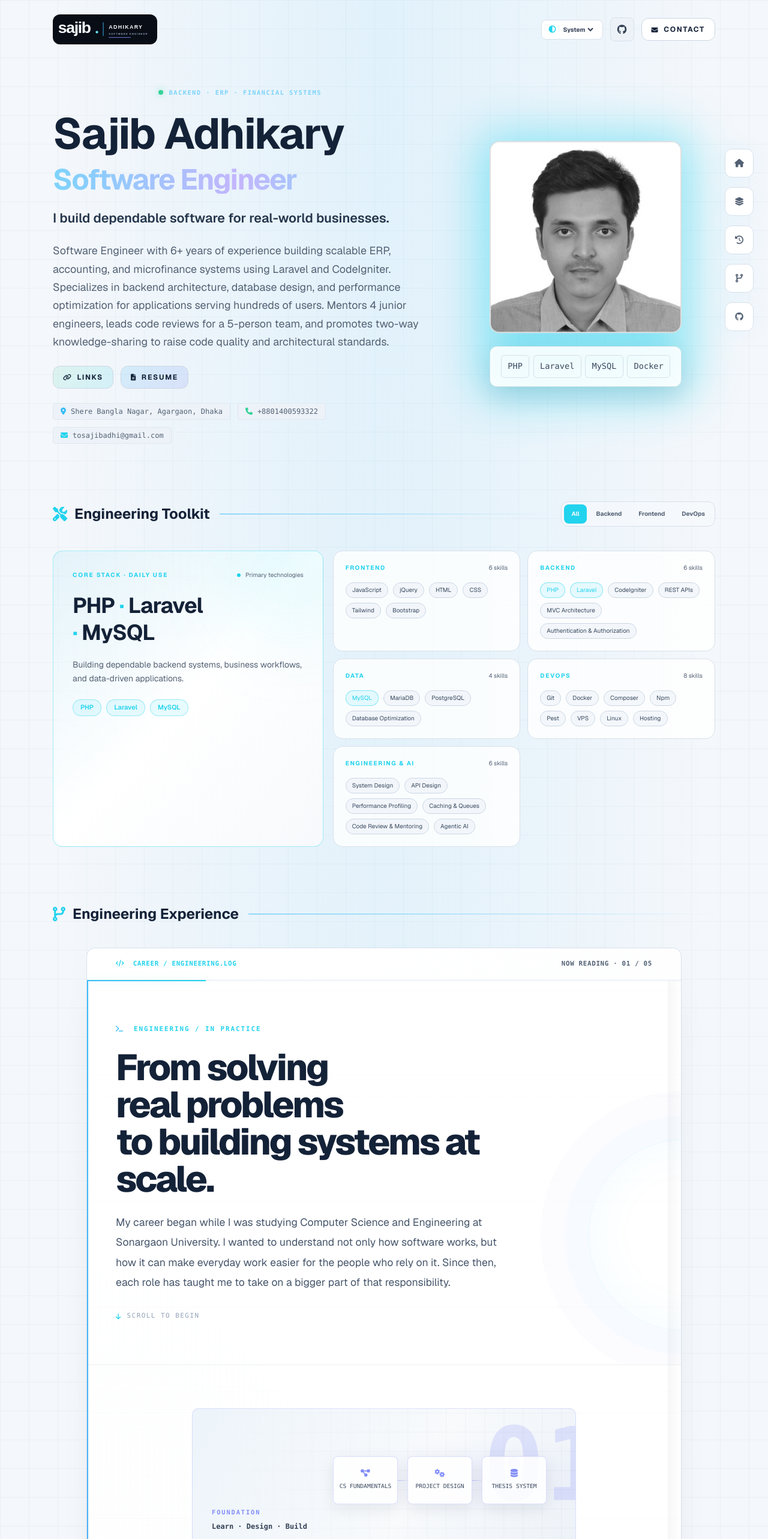
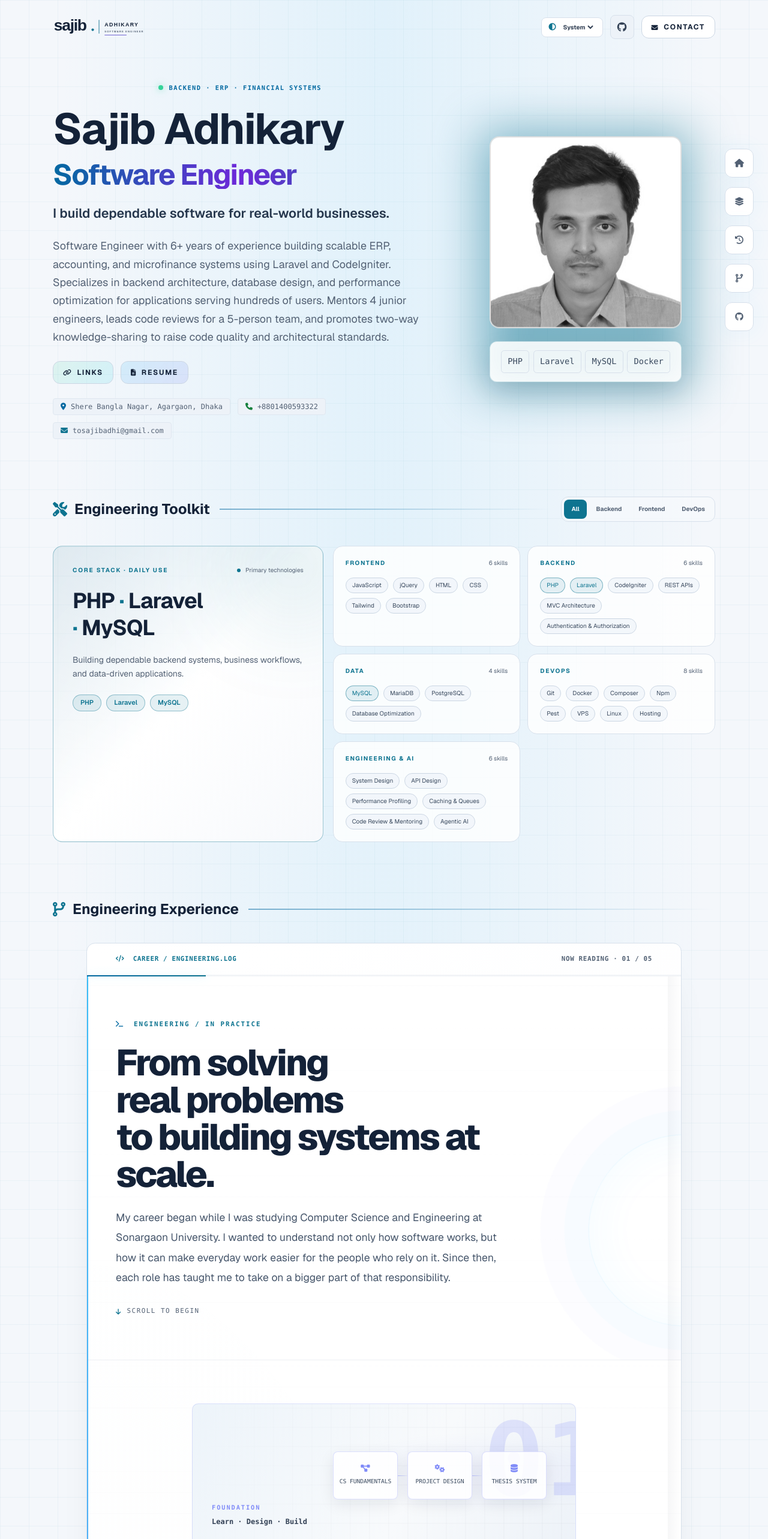
Before and after one commit to sajibAdhi/sajibadhi.github.io, a Vue app: page / in a window 1280 px wide. Shown: the top 2566 px of the page at 60% size. Built offline with nearby package versions, Linux system fonts and the light colour scheme.

Commit message:
feat: enhance theme management with improved localStorage handling and add light mode logo

```diff
--- a/index.html
+++ b/index.html
@@ -2,15 +2,21 @@
 <html lang="en">
   <head>
     <meta charset="UTF-8" />
-    <link rel="icon" type="image/svg+xml" href="./favicon.svg?v=2" />
+    <link rel="icon" type="image/svg+xml" href="./favicon.svg?v=3" />
     <meta name="viewport" content="width=device-width, initial-scale=1.0" />
     <meta name="description" content="Sajib Adhikary is a software engineer specializing in backend architecture, ERP platforms, and reliable financial systems." />
     <meta name="theme-color" content="#080d16" />
     <script>
-      const savedTheme = localStorage.getItem('portfolio-theme')
+      let savedTheme
+      try {
+        savedTheme = localStorage.getItem('portfolio-theme')
+      } catch (error) {
+        console.warn('Unable to load the saved theme preference.', error)
+      }
       const useLightTheme = savedTheme === 'light' ||
         (savedTheme !== 'dark' && window.matchMedia('(prefers-color-scheme: light)').matches)
       document.documentElement.dataset.theme = useLightTheme ? 'light' : 'dark'
+      document.querySelector('meta[name="theme-color"]').content = useLightTheme ? '#f4f7fb' : '#080d16'
     </script>
     <title>Sajib Adhikary | Software Engineer</title>
     <link rel="preconnect" href="https://fonts.googleapis.com">
--- a/src/App.vue
+++ b/src/App.vue
@@ -4,6 +4,7 @@ import careerStory from './data/career-story.json'
 
 type ThemePreference = 'system' | 'light' | 'dark'
 const themePreference = ref<ThemePreference>('system')
+const resolvedTheme = ref<'light' | 'dark'>('dark')
 let systemThemeQuery: MediaQueryList | undefined
 let systemThemeListener: (() => void) | undefined
 
@@ -11,12 +12,22 @@ const applyTheme = () => {
   const isLight = themePreference.value === 'light' ||
     (themePreference.value === 'system' && systemThemeQuery?.matches === true)
 
+  resolvedTheme.value = isLight ? 'light' : 'dark'
   document.documentElement.dataset.theme = isLight ? 'light' : 'dark'
   document.querySelector<HTMLMetaElement>('meta[name="theme-color"]')?.setAttribute(
     'content',
     isLight ? '#f6f8fc' : '#080d16'
   )
 }
+
+watch(themePreference, (preference) => {
+  try {
+    localStorage.setItem('portfolio-theme', preference)
+  } catch (error) {
+    console.warn('Unable to save the theme preference.', error)
+  }
+  applyTheme()
+})
 
 const resumeData = {
   basics: {
@@ -108,9 +119,13 @@ let revealObserver: IntersectionObserver | undefined
 let storyObserver: IntersectionObserver | undefined
 
 onMounted(() => {
-  const savedTheme = localStorage.getItem('portfolio-theme')
-  if (savedTheme === 'light' || savedTheme === 'dark' || savedTheme === 'system') {
-    themePreference.value = savedTheme
+  try {
+    const savedTheme = localStorage.getItem('portfolio-theme')
+    if (savedTheme === 'light' || savedTheme === 'dark' || savedTheme === 'system') {
+      themePreference.value = savedTheme
+    }
+  } catch (error) {
+    console.warn('Unable to load the saved theme preference.', error)
   }
 
   systemThemeQuery = window.matchMedia('(prefers-color-scheme: light)')
@@ -122,11 +137,6 @@ onMounted(() => {
     }
   }
   systemThemeQuery.addEventListener('change', systemThemeListener)
-
-  watch(themePreference, (preference) => {
-    localStorage.setItem('portfolio-theme', preference)
-    applyTheme()
-  })
 
   const root = resumeRoot.value
   const reduceMotion = window.matchMedia?.('(prefers-reduced-motion: reduce)')?.matches ?? false
@@ -197,7 +207,11 @@ onBeforeUnmount(() => {
     <!-- Top Nav (Minimalist) -->
     <header id="home" class="w-full max-w-6xl px-4 sm:px-6 py-4 sm:py-6 flex flex-row justify-between items-center gap-3 z-50">
       <a href="#home" class="site-logo-link group shrink-0" aria-label="Sajib Adhikary home">
-        <img src="/logo.svg?v=2" alt="Sajib Adhikary, Software Engineer" class="w-32 sm:w-40 h-auto transition-transform duration-300 group-hover:scale-[1.02]">
+        <img
+          :src="resolvedTheme === 'light' ? '/logo-light.svg?v=1' : '/logo.svg?v=3'"
+          alt="Sajib Adhikary, Software Engineer"
+          class="w-32 sm:w-40 h-auto transition-transform duration-300 group-hover:scale-[1.02]"
+        >
       </a>
       <div class="flex flex-wrap items-center justify-start sm:justify-end gap-3 w-full sm:w-auto">
         <label class="theme-control flex items-center gap-2 rounded-lg border border-hf-border bg-slate-900 px-3 py-2 text-slate-300">
--- a/src/style.css
+++ b/src/style.css
@@ -18,6 +18,7 @@
 @layer base {
   html {
     font-size: 16px;
+    color-scheme: dark;
     text-size-adjust: 100%;
     -webkit-text-size-adjust: 100%;
   }
@@ -1970,6 +1971,10 @@ html[data-theme="light"] {
   color-scheme: light;
   --color-hf-bg: #f4f7fb;
   --color-hf-card: #ffffff;
+  --color-hf-pink: #0369a1;
+  --color-hf-indigo: #5b4acb;
+  --color-hf-cyan: #0e7490;
+  --color-hf-green: #15803d;
   --color-hf-border: #d7e0eb;
   --color-hf-muted: #526174;
   --color-slate-950: #f7f9fc;
@@ -2001,10 +2006,8 @@ html[data-theme="light"] .text-white {
   color: #142238;
 }
 
-html[data-theme="light"] .site-logo-link {
-  padding: 0.25rem 0.45rem;
-  border-radius: 0.75rem;
-  background: #080d16;
+html[data-theme="light"] .hf-gradient-text {
+  background-image: linear-gradient(90deg, #0369a1 0%, #6d28d9 50%, #0e7490 100%);
 }
 
 html[data-theme="light"] .theme-control {
@@ -2019,6 +2022,11 @@ html[data-theme="light"] .theme-control option {
 
 html[data-theme="light"] .theme-control option {
   background: #ffffff;
+}
+
+html[data-theme="light"] .theme-control select:focus-visible {
+  outline: 2px solid var(--color-hf-cyan);
+  outline-offset: 3px;
 }
 
 html[data-theme="light"] .hf-cta {
@@ -2059,6 +2067,13 @@ html[data-theme="light"] .novel__highlights li {
   color: #46566b;
 }
 
+html[data-theme="light"] .career-story__current-company,
+html[data-theme="light"] .career-transition__story,
+html[data-theme="light"] .story-chapter__narrative,
+html[data-theme="light"] .novel__opening-scroll {
+  color: #536174;
+}
+
 html[data-theme="light"] .career-story__progress-step:hover,
 html[data-theme="light"] .career-story__progress-step.is-active,
 html[data-theme="light"] .career-story__progress-step.is-complete {
@@ -2073,6 +2088,14 @@ html[data-theme="light"] .career-story__ending-mark {
 html[data-theme="light"] .career-transition__skills li {
   background: rgba(99, 102, 241, 0.07);
   color: #5143a8;
+}
+
+html[data-theme="light"] .engineer-eyebrow {
+  color: #0369a1;
+}
+
+html[data-theme="light"] .engineer-positioning {
+  color: #25364c;
 }
 
 html[data-theme="light"] .novel {
@@ -2123,10 +2146,6 @@ html[data-theme="light"] .novel__carry {
   background: linear-gradient(90deg, rgba(14, 116, 144, 0.06), transparent);
 }
 
-html[data-theme="light"] .engineer-positioning {
-  color: #25364c;
-}
-
 html[data-theme="light"] .engineer-stack {
   border-color: rgba(14, 116, 144, 0.18);
   background: rgba(255, 255, 255, 0.9);
@@ -2141,3 +2160,12 @@ html[data-theme="light"] .engineer-stack span {
 html[data-theme="light"] .site-footer {
   background: #edf2f8;
 }
+
+html[data-theme="light"] .site-footer > div {
+  color: #536174;
+}
+
+html[data-theme="light"] .career-story__event-node,
+html[data-theme="light"] .career-story__ending-mark {
+  box-shadow: 0 0 16px -10px rgba(15, 23, 42, 0.2);
+}
```
Also changed, not shown: public/favicon.svg, public/logo-light.svg (added).
